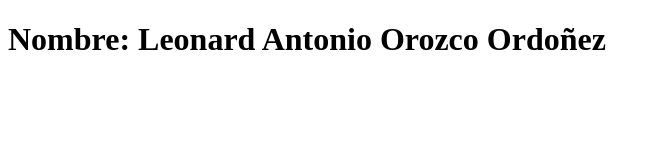
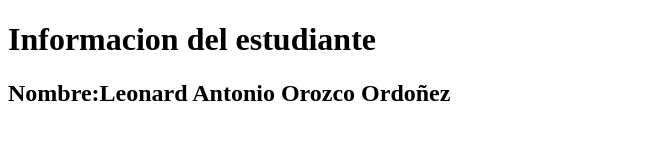
Before and after one commit to DarkVigore/parcial-1, a plain HTML site: page index.html in a window 1280 px wide. Shown: the whole page, without its empty margins (0-661 px from the left). Drawn offline with Linux system fonts and the light colour scheme.

Commit message:
commit two

```diff
--- a/index.html
+++ b/index.html
@@ -8,7 +8,9 @@
 </head>
 <body>
     <div>
-        <h1>Nombre: Leonard Antonio Orozco Ordoñez</h1>
+        <h1>Informacion del estudiante</h1>
+        <h2>Nombre:Leonard Antonio Orozco Ordoñez</h2>
+
     </div>
 </body>
 </html>
```
